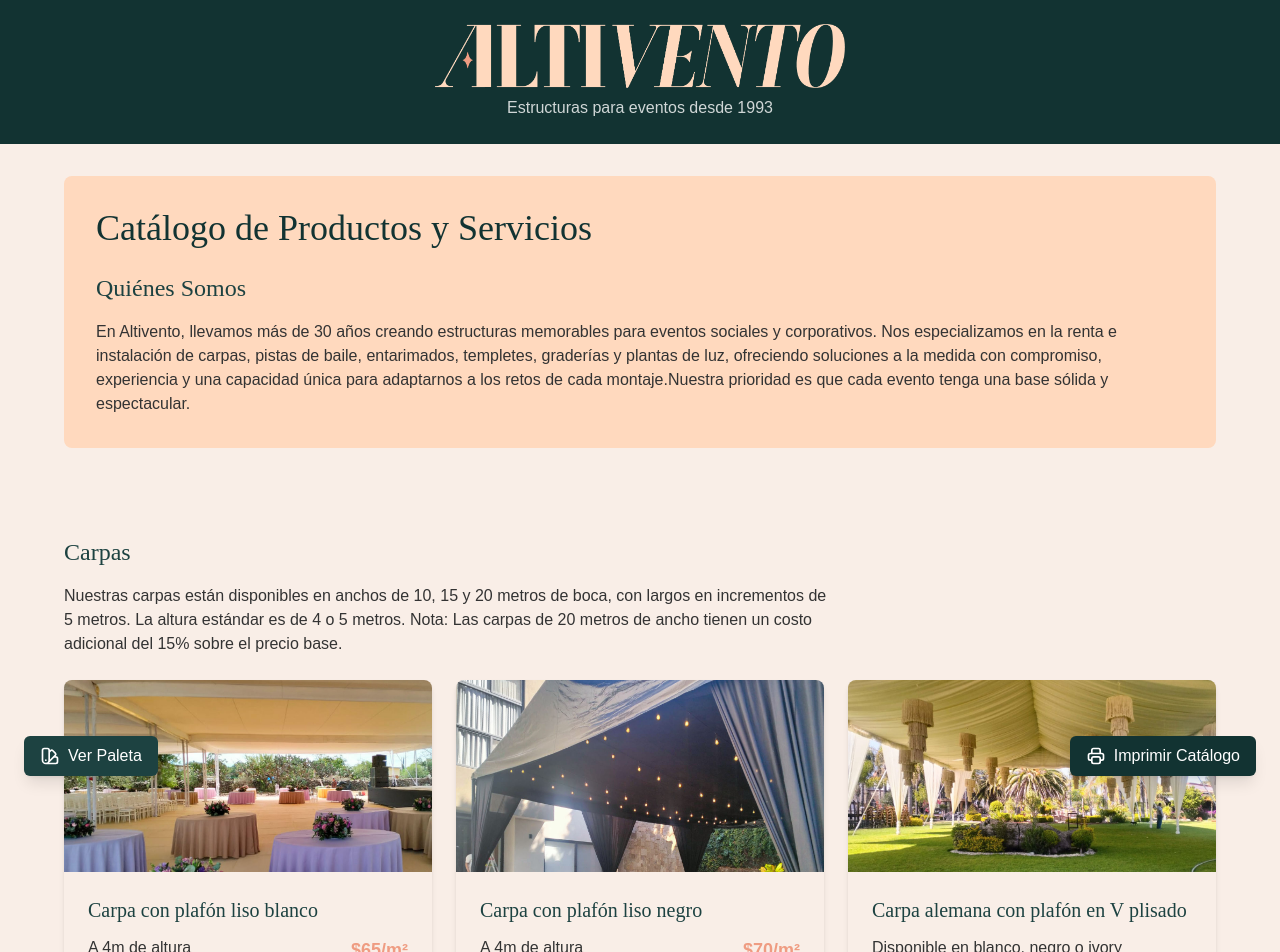
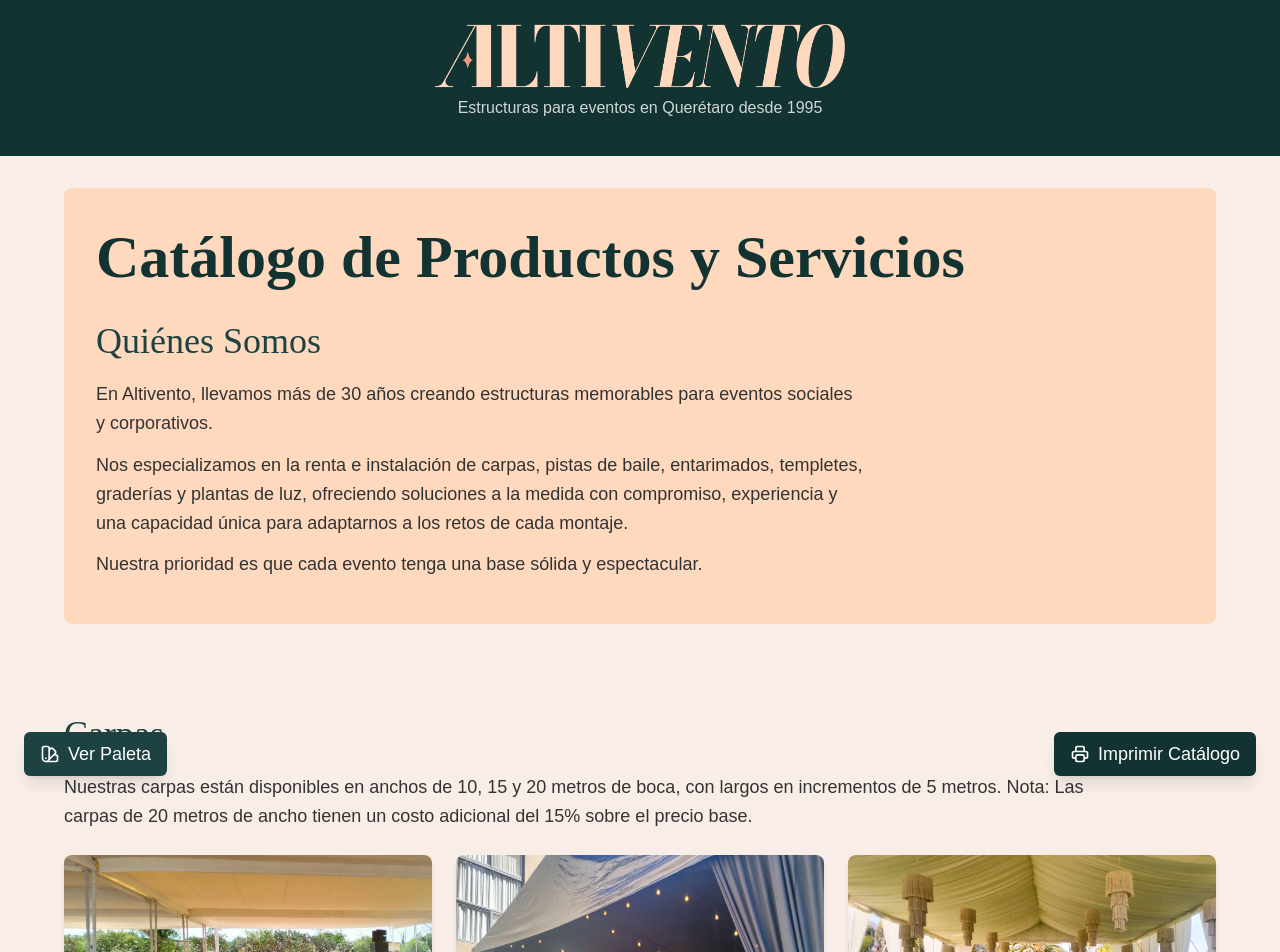
Before and after one commit to Altivento/altivento-catalog, a Next.js app: page / in a window 1280 px wide. Shown: the top 952 px of the page. Built offline with nearby package versions, Linux system fonts and the light colour scheme; a web font is replaced by a local one.

Commit message:
Claude, new font hierarchy

```diff
--- a/src/app/components/CatalogSection.tsx
+++ b/src/app/components/CatalogSection.tsx
@@ -9,9 +9,9 @@ interface CatalogSectionProps {
 export default function CatalogSection({ title, description, children }: CatalogSectionProps) {
   return (
     <section className="py-8 md:py-12 avoid-break">
-      <h2 className="text-2xl md:text-3xl font-display font-medium text-forest mb-3">{title}</h2>
+      <h2 className="text-3xl md:text-4xl lg:text-5xl font-display font-medium text-forest mb-3">{title}</h2>
       {description && (
-        <p className="text-text mb-6 max-w-3xl">{description}</p>
+        <p className="text-text mb-6 max-w-5xl mx-auto md:mx-0 leading-relaxed px-4 md:px-0">{description}</p>
       )}
       <div className="mt-6 grid gap-6 md:grid-cols-2 lg:grid-cols-3">
         {children}
--- a/src/app/components/ProductCard.tsx
+++ b/src/app/components/ProductCard.tsx
@@ -25,7 +25,7 @@ interface DetailItem {
           </div>
         )}
         <div className="p-6">
-          <h3 className="text-xl font-display font-medium text-teal mb-3">{title}</h3>
+          <h3 className="text-2xl md:text-3xl font-display font-medium text-teal mb-3">{title}</h3>
           <div className="space-y-3">
             {details.map((detail, index) => (
               <div key={index} className="flex items-start">
@@ -36,16 +36,16 @@ interface DetailItem {
                   {detail.items ? (
                     <ul className="mt-1 ml-5 list-disc space-y-1">
                       {detail.items.map((item, idx) => (
-                        <li key={idx} className="text-text">{item}</li>
+                        <li key={idx} className="text-text leading-relaxed">{item}</li>
                       ))}
                     </ul>
                   ) : detail.text && (
-                    <p className="text-text">{detail.text}</p>
+                    <p className="text-text leading-relaxed">{detail.text}</p>
                   )}
                 </div>
                 {detail.price && (
-                  <div className="ml-4 text-right">
-                    <span className="font-semibold text-lg text-secondary">{detail.price}</span>
+                  <div className="ml-4 text-right whitespace-nowrap">
+                    <span className="font-semibold text-xl md:text-2xl text-secondary">{detail.price}</span>
                   </div>
                 )}
               </div>
--- a/src/app/globals.css
+++ b/src/app/globals.css
@@ -38,6 +38,7 @@
 body {
   @apply bg-cream text-text;
   font-family: var(--font-sans);
+  line-height: 1.5;
 }
 
 h1, h2, h3, h4 {
@@ -46,11 +47,19 @@ h1, h2, h3, h4 {
 }
 
 h1 {
-  @apply text-3xl md:text-4xl mb-6 text-forest;
+  @apply text-4xl md:text-5xl lg:text-6xl mb-6 text-forest leading-tight font-bold;
 }
 
 h2 {
-  @apply text-2xl mb-4 text-teal;
+  @apply text-3xl md:text-4xl mb-4 text-teal leading-tight;
+}
+
+h3 {
+  @apply text-2xl md:text-3xl mb-3 leading-tight;
+}
+
+p {
+  @apply mb-3 hyphens-auto;
 }
 
 /* Container */
--- a/src/app/layout.tsx
+++ b/src/app/layout.tsx
@@ -30,10 +30,10 @@ export default function RootLayout({
                 alt="Altivento Logo"
                 className="h-12 md:h-16 print:h-10"
               />
-              <p className="mt-2 text-sm md:text-base opacity-80">Estructuras para eventos desde 1993</p>
+              <p className="mt-2 text-sm md:text-base opacity-80">Estructuras para eventos en Querétaro desde 1995</p>
             </div>
           </header>
-          <main className="flex-grow print:pt-16 print:pb-16">
+          <main className="flex-grow print:pt-16 print:pb-16 text-base md:text-lg">
             {children}
           </main>
           <footer className="bg-cream p-6 print:p-2 text-sm text-forest">
--- a/src/app/page.tsx
+++ b/src/app/page.tsx
@@ -7,22 +7,25 @@ export default function Home() {
   return (
     <div className="container mx-auto px-4 py-8">
       <div className="print-bg bg-sand p-8 rounded-lg mb-10">
-        <h1 className="text-3xl md:text-4xl font-display font-bold text-forest">Catálogo de Productos y Servicios</h1>
+        <h1 className="text-4xl md:text-5xl lg:text-6xl font-display font-bold text-forest max-w-4xl mx-auto md:mx-0">Catálogo de Productos y Servicios</h1>
 
         <div className="mt-6">
-          <h2 className="text-xl font-semibold mb-3">Quiénes Somos</h2>
-          <p className="text-text">
+          <h2 className="text-2xl md:text-3xl font-semibold mb-3">Quiénes Somos</h2>
+          <p className="text-text leading-relaxed max-w-3xl">
             En Altivento, llevamos más de 30 años creando estructuras memorables para eventos sociales y corporativos.
+          </p>
+          <p className='text-text leading-relaxed max-w-3xl'>
             Nos especializamos en la renta e instalación de carpas, pistas de baile, entarimados, templetes, graderías y plantas
             de luz, ofreciendo soluciones a la medida con compromiso, experiencia y una capacidad única para adaptarnos a los
-            retos de cada montaje.Nuestra prioridad es que cada evento tenga una base sólida y espectacular.
+            retos de cada montaje.
           </p>
+          <p className="text-text leading-relaxed max-w-3xl">Nuestra prioridad es que cada evento tenga una base sólida y espectacular.</p>
         </div>
       </div>
 
       <CatalogSection
         title="Carpas"
-        description="Nuestras carpas están disponibles en anchos de 10, 15 y 20 metros de boca, con largos en incrementos de 5 metros. La altura estándar es de 4 o 5 metros. Nota: Las carpas de 20 metros de ancho tienen un costo adicional del 15% sobre el precio base."
+        description="Nuestras carpas están disponibles en anchos de 10, 15 y 20 metros de boca, con largos en incrementos de 5 metros. Nota: Las carpas de 20 metros de ancho tienen un costo adicional del 15% sobre el precio base."
       >
         <ProductCard
           title="Carpa con plafón liso blanco"
@@ -257,7 +260,7 @@ export default function Home() {
       <div className="page-break-before"></div>
 
       <section className="py-8 md:py-12 print-bg">
-        <h2 className="text-2xl md:text-3xl font-display font-medium text-forest mb-6">Condiciones de Renta</h2>
+        <h2 className="text-3xl md:text-4xl lg:text-5xl font-display font-medium text-forest mb-6">Condiciones de Renta</h2>
 
         <div className="bg-cream p-8 rounded-lg shadow-md print-bg">
           <div className="max-w-3xl mx-auto">
@@ -277,11 +280,11 @@ export default function Home() {
       </section>
 
       <div className="mt-12 mb-6 text-center print-bg p-6 rounded-lg bg-peach/20">
-        <h2 className="text-xl font-semibold mb-2">¿Necesitas más información?</h2>
-        <p className="text-text">Contáctanos para un presupuesto personalizado.</p>
-        <div className="mt-4 font-medium">
-          <p>Email: hola@altivento.mx</p>
-          <p>Teléfono: +52 (442) 190-0928</p>
+        <h2 className="text-2xl md:text-3xl font-semibold mb-2">¿Necesitas más información?</h2>
+        <p className="text-text leading-relaxed mx-auto max-w-xl">Contáctanos para un presupuesto personalizado.</p>
+        <div className="mt-4 font-medium space-y-1">
+          <p className="leading-relaxed">Email: hola@altivento.mx</p>
+          <p className="leading-relaxed">Teléfono: +52 (442) 190-0928</p>
         </div>
       </div>
 
```
